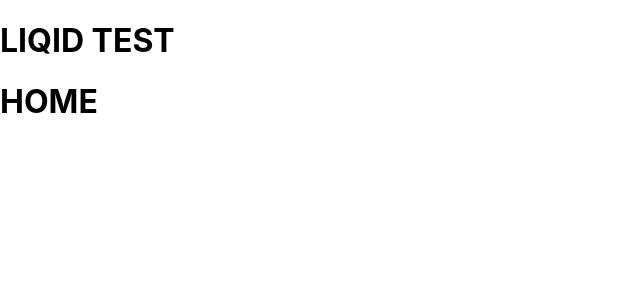
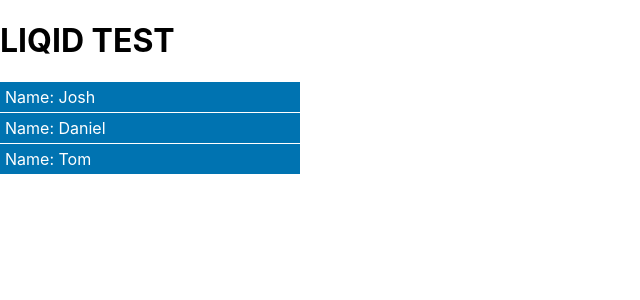
Before and after one commit to soufDev/liqid-test, a React (Create React App) app: page / in a window 1280 px wide. Shown: the top 300 px of the page, without its empty margins (0-640 px from the left). Built offline with nearby package versions, Linux system fonts and the light colour scheme.

Commit message:
:sparkles: add Home to routes

```diff
--- /dev/null
+++ b/src/Components/Home/Home.js
@@ -0,0 +1,20 @@
+import React from 'react';
+import { Users } from '../Users';
+import { HomeContainer } from './HomeContainer';
+
+const items = [
+    { name: "Josh", id: 1 },
+    { name: "Daniel", id: 2 },
+    { name: "Tom", id: 3 },
+]
+export const Home = () => {
+    return (
+        <HomeContainer>
+            {({ users, isLoading, error }) => {
+                if (isLoading) return <h3>Loading ...</h3>;
+                if (error) return <h3>Error Occurred: {error.message}</h3>
+                return <Users nameUserList={items} />
+            }}
+        </HomeContainer>
+    )
+}
--- /dev/null
+++ b/src/Components/Home/HomeContainer.js
@@ -0,0 +1,6 @@
+export const HomeContainer = ({ children }) => {
+    const users = [];
+    const isLoading = false;
+    const error = null;
+    return children({ users, isLoading, error });
+}
--- /dev/null
+++ b/src/Components/index.js
@@ -0,0 +1 @@
+export { Home } from './Home/Home';
--- a/src/Routes.js
+++ b/src/Routes.js
@@ -4,6 +4,8 @@ import {
     Switch,
     Route
 } from 'react-router-dom';
+
+import { Home } from './Components';
 
 export const Routes = () => {
     return (
@@ -16,7 +18,7 @@ export const Routes = () => {
                     <h1>user ID</h1>
                 </Route>
                 <Route path="/">
-                    <h1>HOME</h1>
+                    <Home />
                 </Route>
             </Switch>
         </Router>
```
